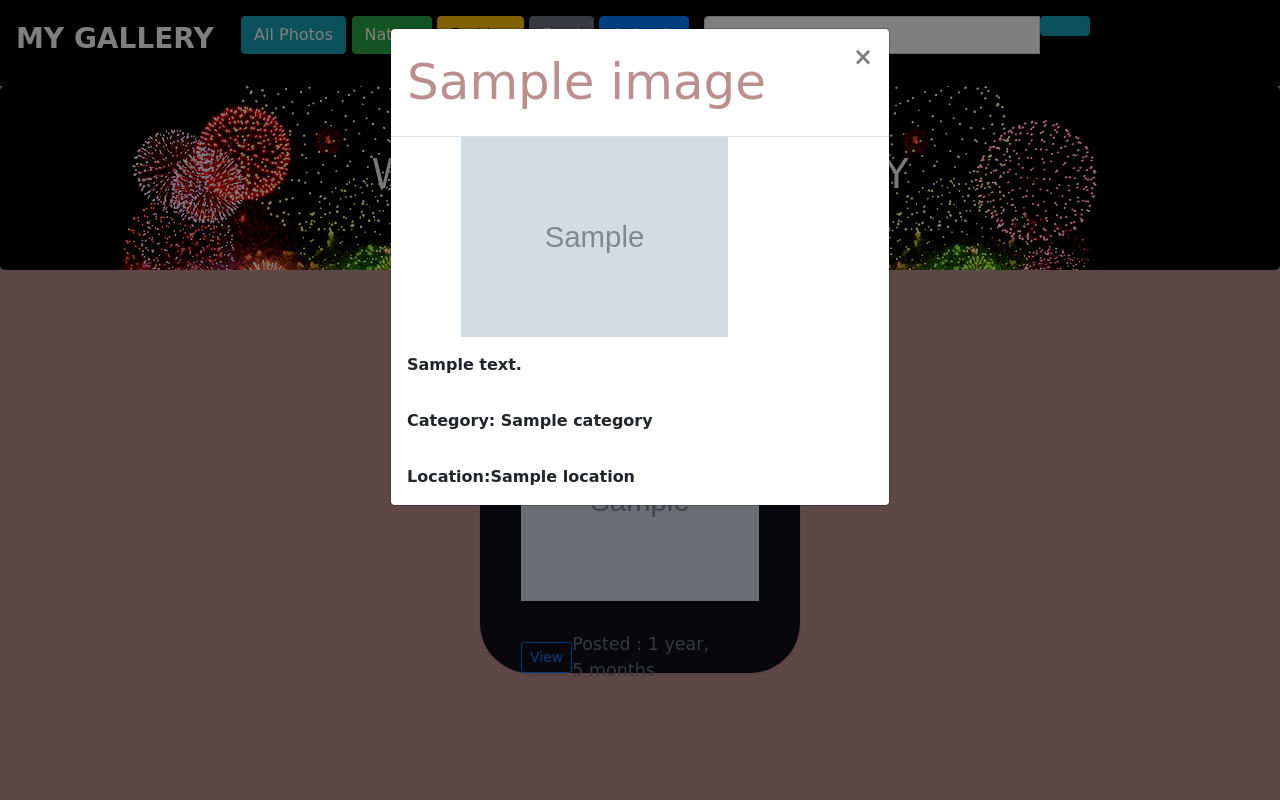
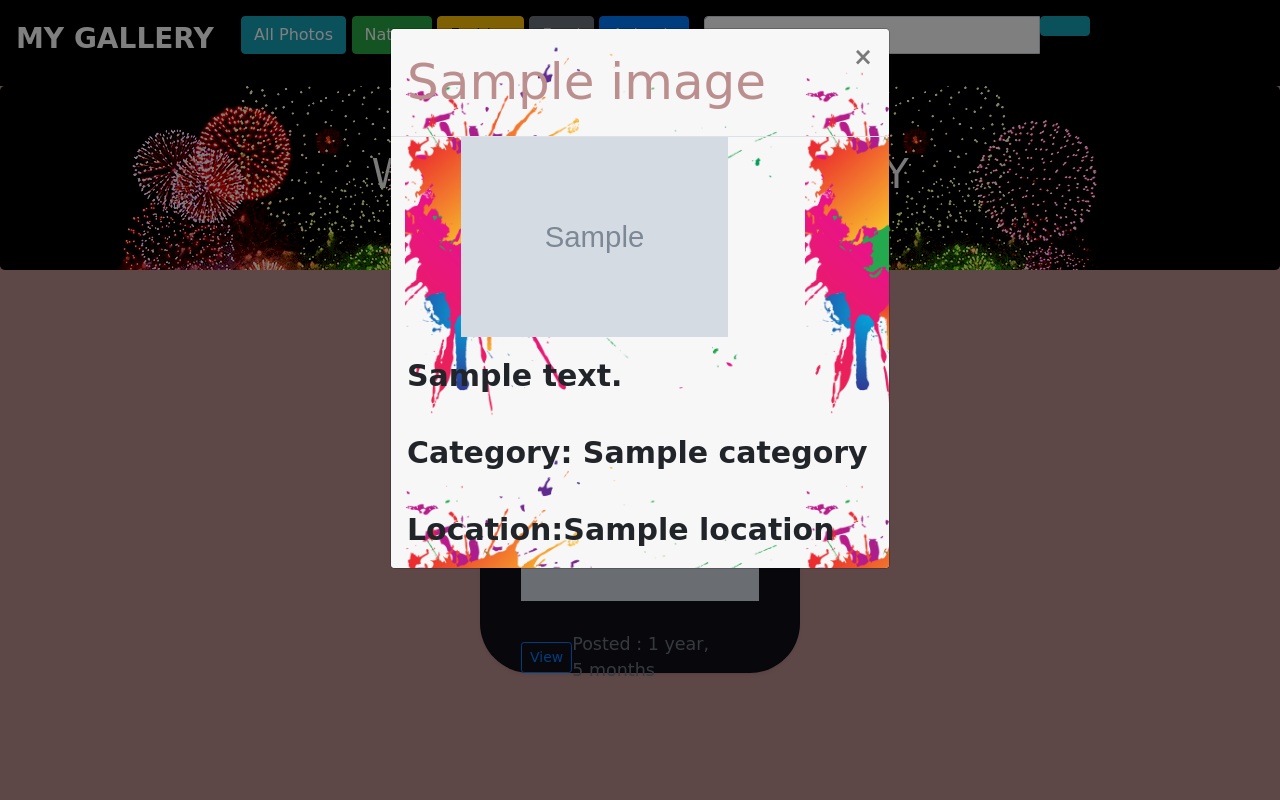
Before and after one commit to WambiruL/Gallery, a Django app: page / in a window 1280 px wide, after a click on "View". Run offline with Django 3.2, Linux system fonts and the light colour scheme; tables that the repository leaves empty hold one stand-in row (values such as "Sample post"); grey boxes marked "Sample" are stand-in pictures; some libraries are stand-ins or nearby versions; some web fonts are replaced.

Commit message:
Add background image to the modal

```diff
--- a/static/styles.css
+++ b/static/styles.css
@@ -41,3 +41,8 @@ h5{
     left: 70px;
     height: 200px;
 }
+.modal-content{
+    background-image: url('./images/modalback.png');
+    background-size: 400px;
+    font-size: 30px;
+}
```
